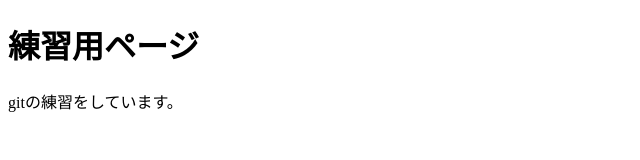
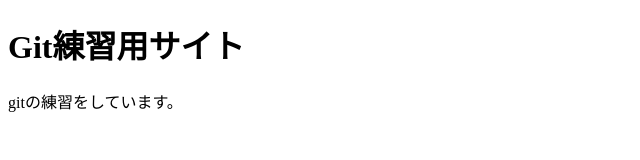
Before and after one commit to oyanmaa/conflict-practice, a plain HTML site: page index.html in a window 1280 px wide. Shown: the whole page, without its empty margins (0-640 px from the left). Drawn offline with Linux system fonts and the light colour scheme.

Commit message:
見出しをサイト名に変更

```diff
--- a/index.html
+++ b/index.html
@@ -6,7 +6,7 @@
     <title>Document</title>
 </head>
 <body>
-    <h1>練習用ページ</h1>
+    <h1>Git練習用サイト</h1>
     <p>gitの練習をしています。</p>
 </body>
 </html>
```
